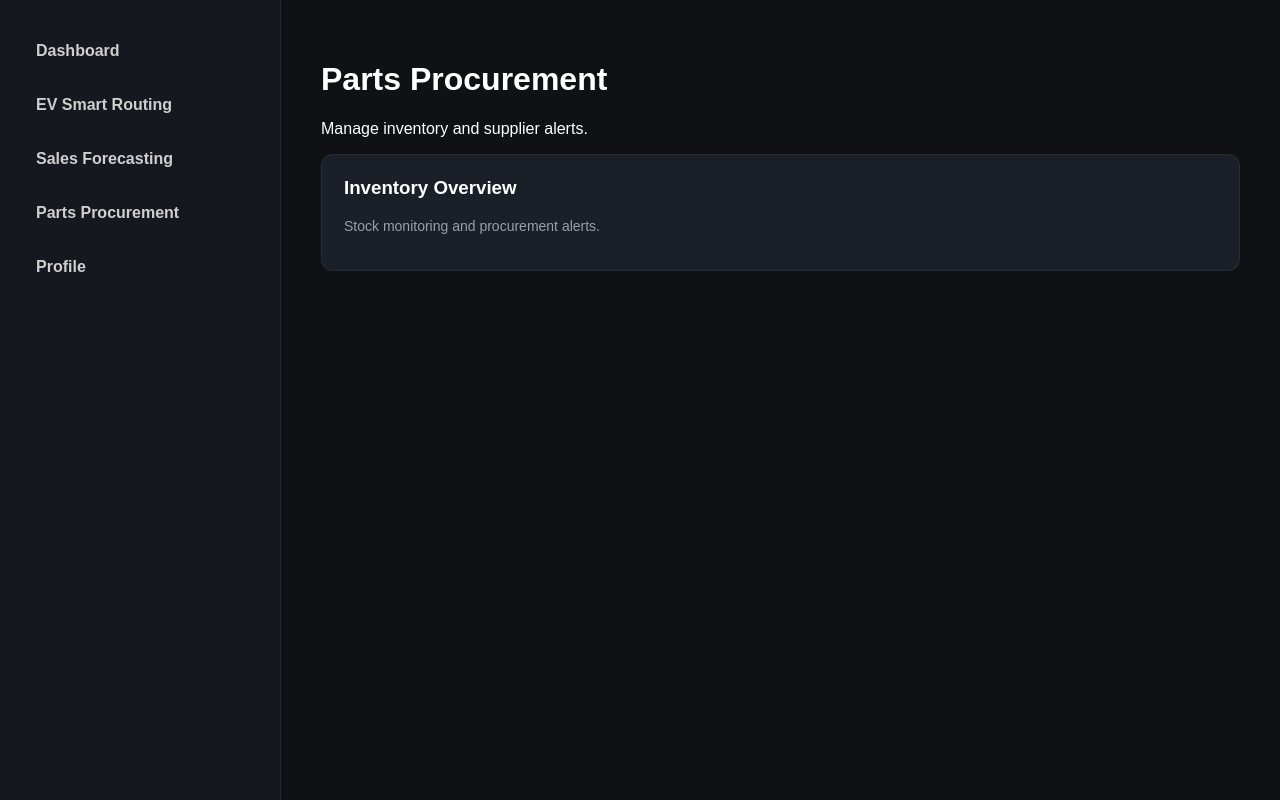
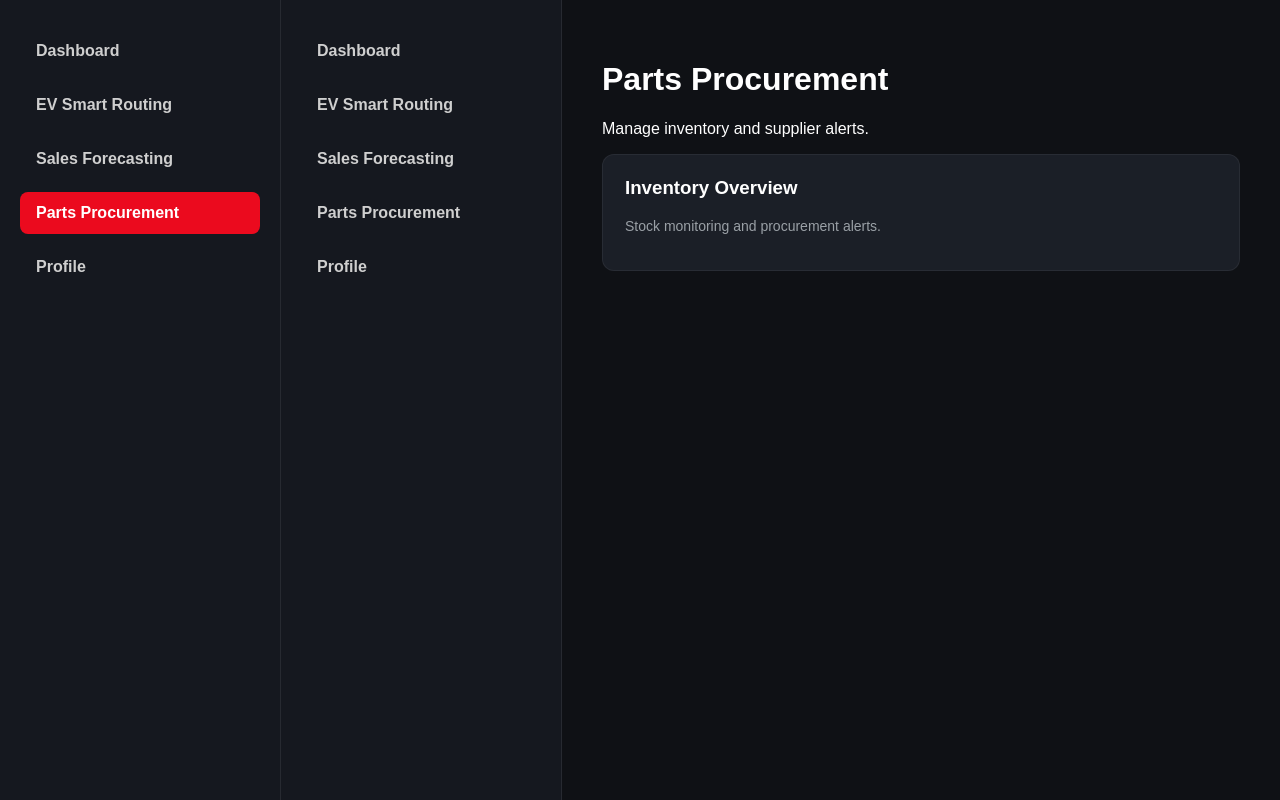
Before and after one commit to charles-balingit/SofdesProject, a Flask app: page /parts-procurement in a window 1280 px wide. Shown: the part 71-871 px from the top of the page. Run offline with Flask 3, Linux system fonts and the light colour scheme; the visitor is signed in with stand-in values (Sample User, id 1).

Commit message:
fix sidebar

```diff
--- a/app/templates/ev_routing.html
+++ b/app/templates/ev_routing.html
@@ -2,7 +2,6 @@
 {% block content %}
 
 <div class="dashboard-shell">
-
     <nav class="dashboard-tabs">
         <a href="{{ url_for('main.dashboard') }}">Dashboard</a>
         <a class="active">EV Smart Routing</a>
--- a/app/templates/parts_procurement.html
+++ b/app/templates/parts_procurement.html
@@ -2,6 +2,13 @@
 {% block content %}
 
 <div class="dashboard-shell">
+    <nav class="dashboard-tabs">
+        <a href="{{ url_for('main.dashboard') }}">Dashboard</a>
+        <a href="{{ url_for('main.ev_routing') }}">EV Smart Routing</a>
+        <a href="{{ url_for('main.sales_forecasting') }}">Sales Forecasting</a>
+        <a class="active">Parts Procurement</a>
+        <a href="{{ url_for('main.profile') }}">Profile</a>
+    </nav>
 
 {% include "sidebar.html" %}
 
```
Also changed, not shown: app/templates/profile.html (+7 -0 lines), app/templates/sales_forecasting.html (+7 -0 lines).
